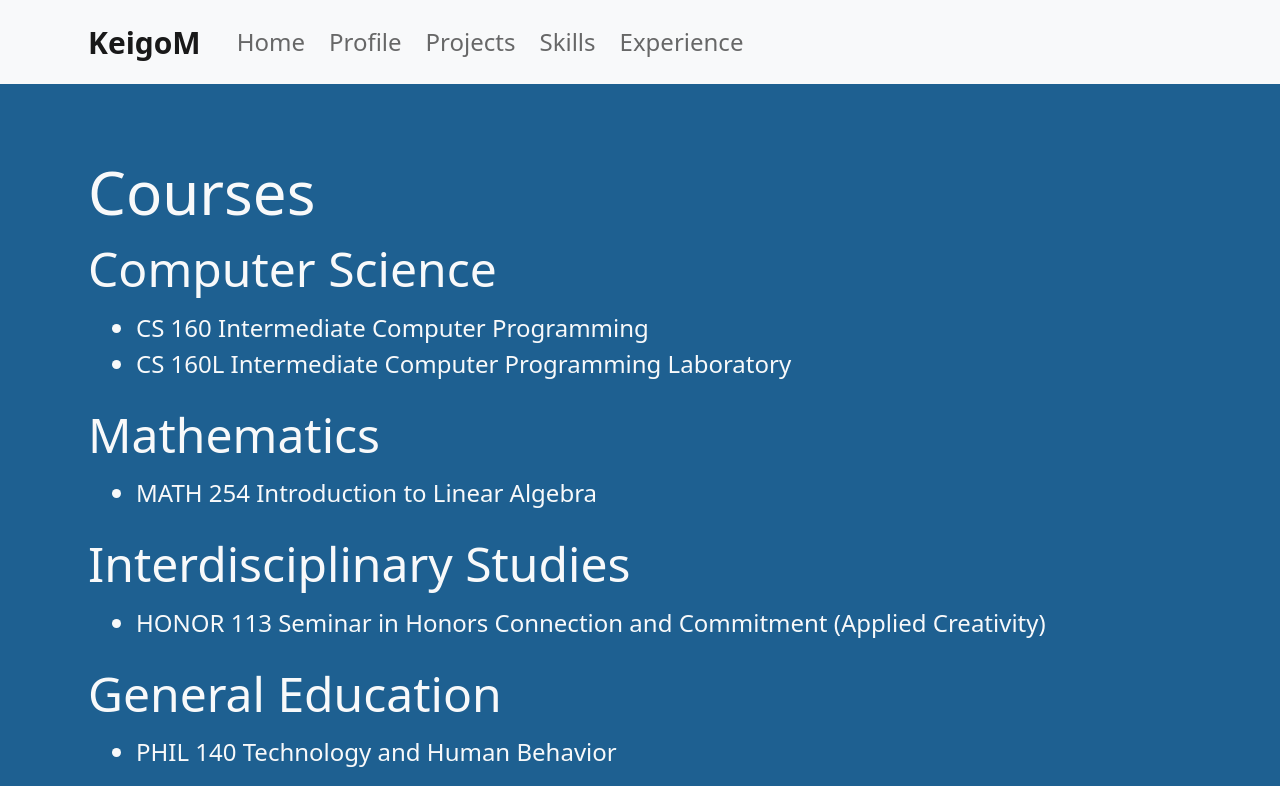
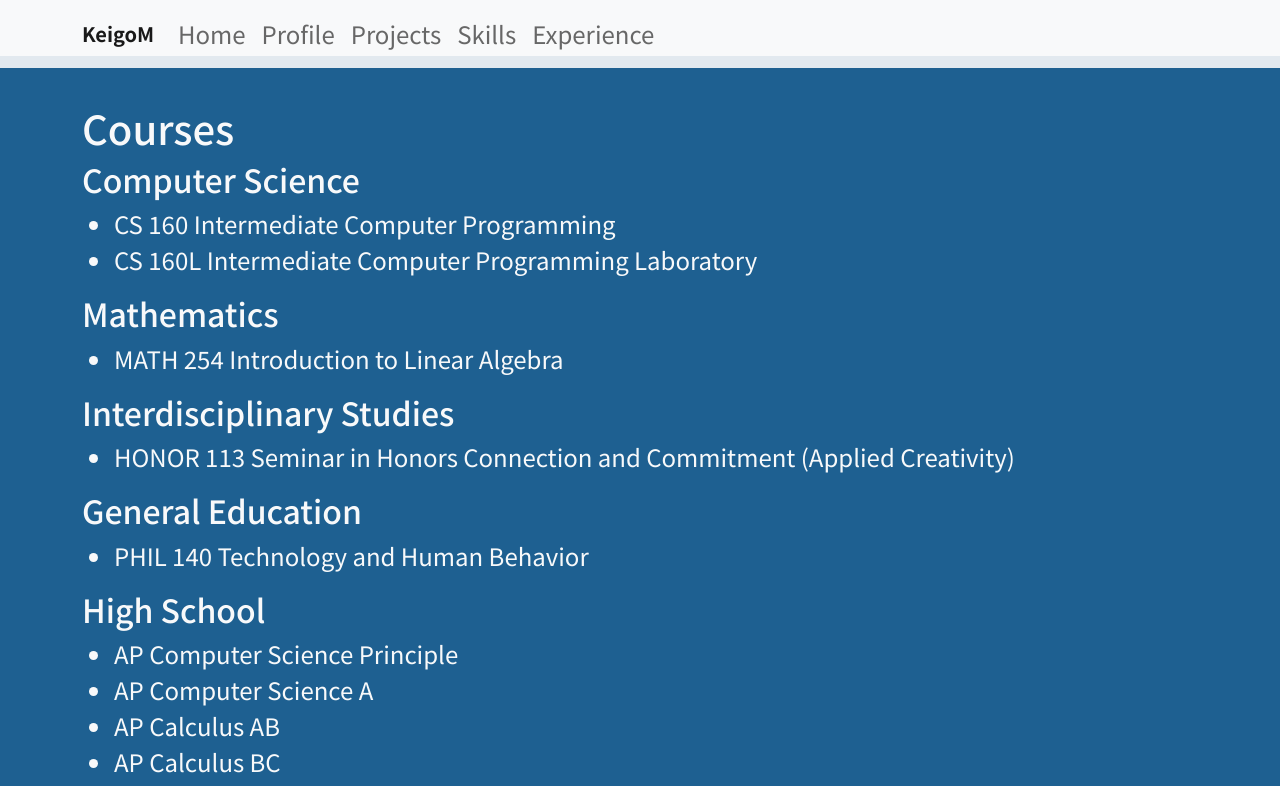
Before and after one commit to Kekechi/Portfolio, a React (Vite) app: page /courses in a window 1280 px wide. Shown: the top 786 px of the page. Built offline with nearby package versions, Linux system fonts and the light colour scheme.

Commit message:
support Japanese language

```diff
--- a/src/App.jsx
+++ b/src/App.jsx
@@ -1,15 +1,33 @@
-import { Outlet } from "react-router-dom";
+import { Outlet, useLoaderData } from "react-router-dom";
 import Nav from "./Components/Nav/Nav";
 import Footer from "./Components/Footer/Footer";
+import LangContext from "./Context/LangContext";
+import metadata from "./metadata";
+
+const loader = ({ params }) => {
+  const lang = params?.lang ?? "en";
+
+  document.documentElement.lang = lang;
+  document.title = metadata[lang].title;
+  const metaDescription = document.querySelector('meta[name="description"]');
+  if (metaDescription) {
+    metaDescription.setAttribute("content", metadata[lang].description);
+  }
+
+  return lang;
+};
 
 function App() {
+  const lang = useLoaderData();
+
   return (
-    <>
+    <LangContext.Provider value={lang}>
       <Nav />
       <Outlet />
       <Footer />
-    </>
+    </LangContext.Provider>
   );
 }
 
 export default App;
+export { loader };
--- a/src/Components/Home/Education/Education.jsx
+++ b/src/Components/Home/Education/Education.jsx
@@ -1,8 +1,10 @@
-import React from "react";
+import React, { useContext } from "react";
 import { Accordion, Col, Container, Image, Row } from "react-bootstrap";
 import { Link } from "react-router-dom";
+import LangContext from "../../../Context/LangContext";
 
 function Education() {
+  const lang = useContext(LangContext);
   return (
     <div className="education">
       <div className="section-anchor" id="education"></div>
@@ -23,14 +25,14 @@
             </div>
             <Link
               className="suppress-link text-light text-decoration-underline"
-              to="/courses"
+              to={`/${lang}/courses`}
             >
               View Courses
             </Link>
           </Col>
           <Col md={6}>
             <Image
-              src="src/assets/img/sdsu.jpg"
+              src="/src/assets/img/sdsu.jpg"
               rounded
               fluid
               className="border border-3"
--- a/src/Components/Home/Projects/Projects.jsx
+++ b/src/Components/Home/Projects/Projects.jsx
@@ -1,10 +1,13 @@
-import React from "react";
+import React, { useContext } from "react";
 import { Card, Container, Ratio } from "react-bootstrap";
 import projectList from "./projectList";
 import Masonry, { ResponsiveMasonry } from "react-responsive-masonry";
 import { Link } from "react-router-dom";
+import LangContext from "../../../Context/LangContext";
 
 function Projects() {
+  const lang = useContext(LangContext);
+
   return (
     <div className="projects">
       <div className="section-anchor" id="projects"></div>
@@ -15,7 +18,7 @@
             {projectList.map((project) => (
               <Link
                 key={project.name}
-                to={`/project/${project.name}`}
+                to={`/${lang}/project/${project.name}`}
                 className="suppress-link"
               >
                 <Card className="m-2 project-card">
--- a/src/Components/Nav/Nav.jsx
+++ b/src/Components/Nav/Nav.jsx
@@ -1,30 +1,33 @@
-import React from "react";
+import React, { useContext } from "react";
 import { Container, Nav as BootNav, Navbar } from "react-bootstrap";
 import { HashLink } from "react-router-hash-link";
+import LangContext from "../../Context/LangContext";
 
 function Nav() {
+  const lang = useContext(LangContext);
+
   return (
     <Navbar bg="light" expand="lg" fixed="top">
       <Container>
-        <Navbar.Brand as={HashLink} to="/#top">
+        <Navbar.Brand as={HashLink} to={`/${lang}/#top`}>
           <b>KeigoM</b>
         </Navbar.Brand>
         <Navbar.Toggle aria-controls="basic-navbar-nav" />
         <Navbar.Collapse>
           <BootNav className="me-auto">
-            <BootNav.Link as={HashLink} to="/#top">
+            <BootNav.Link as={HashLink} to={`/${lang}/#top`}>
               Home
             </BootNav.Link>
-            <BootNav.Link as={HashLink} to="/#profile">
+            <BootNav.Link as={HashLink} to={`/${lang}/#profile`}>
               Profile
             </BootNav.Link>
-            <BootNav.Link as={HashLink} to="/#projects">
+            <BootNav.Link as={HashLink} to={`/${lang}/#projects`}>
               Projects
             </BootNav.Link>
-            <BootNav.Link as={HashLink} to="/#skills">
+            <BootNav.Link as={HashLink} to={`/${lang}/#skills`}>
               Skills
             </BootNav.Link>
-            <BootNav.Link as={HashLink} to="/#experience">
+            <BootNav.Link as={HashLink} to={`/${lang}/#experience`}>
               Experience
             </BootNav.Link>
           </BootNav>
--- /dev/null
+++ b/src/Context/LangContext.jsx
@@ -0,0 +1,4 @@
+import { createContext } from "react";
+
+const LangContext = createContext("en");
+export default LangContext;
--- a/src/index.css
+++ b/src/index.css
@@ -1,3 +1,5 @@
+/* @import url("https://fonts.googleapis.com/css2?family=Noto+Sans+JP:wght@100..900&display=swap"); */
+@import url("https://fonts.googleapis.com/css2?family=Noto+Sans+JP:wght@100..900display=swap");
 /* || RESET */
 
 img {
@@ -8,7 +10,7 @@
 
 :root {
   /*  FONTS */
-  --FF: Arial, Helvetica, sans-serif;
+  --FF: "Noto Sans JP", Arial, Helvetica, sans-serif;
   --FS: 1rem;
   --FS-XL: 2rem;
 
@@ -67,14 +69,14 @@
 }
 
 html {
-  font-family: var(--FF);
-  font-size: var(--FS);
-
   scroll-behavior: smooth;
 }
 
 body {
   background: var(--BGCOLOR);
+
+  font-family: var(--FF);
+  font-size: var(--FS);
 }
 
 main > :last-child {
--- a/src/main.jsx
+++ b/src/main.jsx
@@ -1,6 +1,6 @@
 import React from "react";
 import ReactDOM from "react-dom/client";
-import App from "./App.jsx";
+import App, { loader } from "./App.jsx";
 import "bootstrap/dist/css/bootstrap.min.css";
 import "./index.css";
 import { createBrowserRouter, RouterProvider } from "react-router-dom";
@@ -9,18 +9,19 @@
 
 const router = createBrowserRouter([
   {
-    path: "/",
+    path: "/:lang?/",
     element: <App />,
+    loader: loader,
     children: [
       {
-        path: "/",
+        path: "",
         element: <Home />,
       },
       {
-        path: "/project/:name",
+        path: "project/:name",
       },
       {
-        path: "/courses",
+        path: "courses",
         element: <Courses />,
       },
     ],
--- /dev/null
+++ b/src/metadata.js
@@ -0,0 +1,14 @@
+const metadata = {
+  en: {
+    title: "Keigo Morita | Portfolio",
+    description:
+      "Keigo Morita's portfolio website. Keigo is a student at San Diego State University studying Computer Science with interest in Cyber Security.",
+  },
+  ja: {
+    title: "守田圭吾 | ポートフォリオ",
+    description:
+      "守田圭吾のポートフォリオサイト。サンディエゴ州立大学に通うコンピュータサイエンス専攻の学生です。サイバーセキュリティに興味があります。",
+  },
+};
+
+export default metadata;
```
